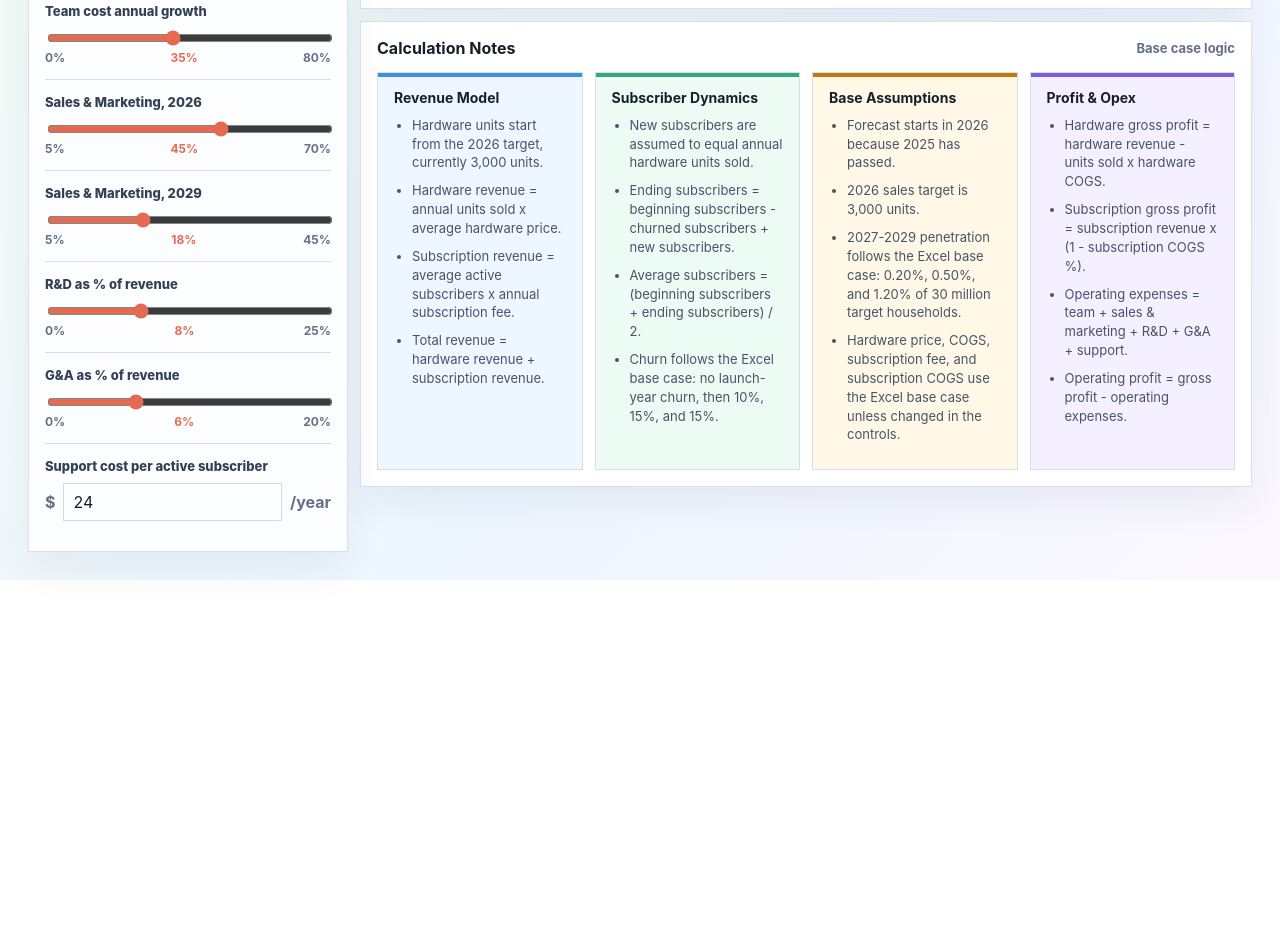
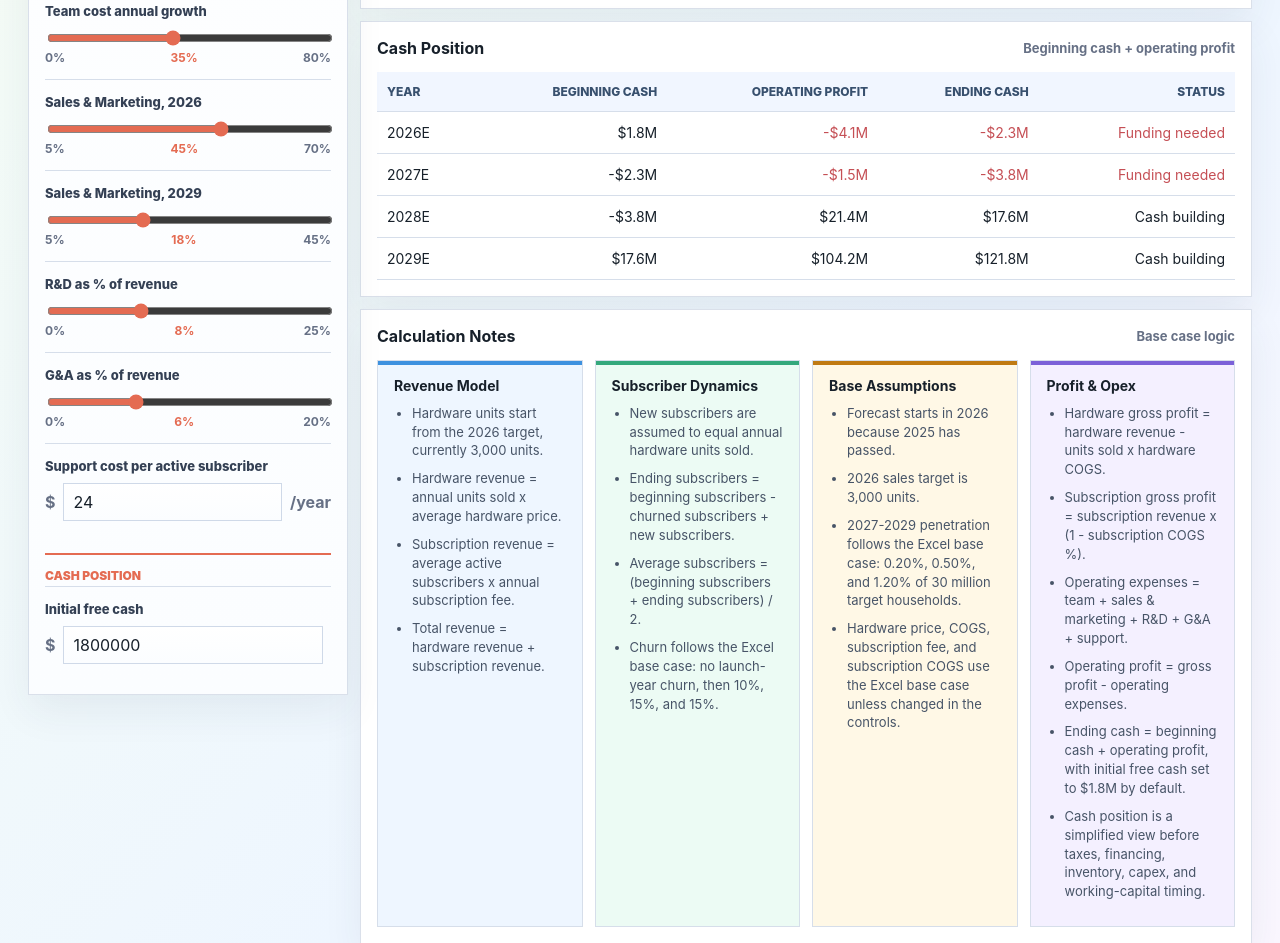
Before and after one commit to fracicsowang/luya-revenue-forecast, a plain HTML site: page index.html in a window 1280 px wide. Shown: the part 1223-2166 px from the top of the page. Before the commit the page ends 1803 px from the top, so only its background shows below. Drawn offline with Linux system fonts and the light colour scheme.

Commit message:
Add cash position forecast

```diff
--- a/app.js
+++ b/app.js
@@ -16,6 +16,7 @@ const baseAssumptions = {
   rdPct: 8,
   gaPct: 6,
   supportCost: 24,
+  startingCash: 1800000,
   penetration: [0, 0.002, 0.005, 0.012],
   churn: [0, 0.1, 0.15, 0.15],
 };
@@ -42,6 +43,7 @@ const inputs = {
   rdPct: document.getElementById("rdPct"),
   gaPct: document.getElementById("gaPct"),
   supportCost: document.getElementById("supportCost"),
+  startingCash: document.getElementById("startingCash"),
 };
 
 let state = { ...baseAssumptions };
@@ -65,6 +67,7 @@ function percent(value) {
 
 function calculateModel(model) {
   let endingSubscribers = 0;
+  let endingCash = model.startingCash;
 
   return years.map((year, index) => {
     const penetration = model.penetration[index] * (model.penetrationScale / 100);
@@ -90,6 +93,8 @@ function calculateModel(model) {
     const supportExpense = endingSubscribers * model.supportCost;
     const operatingExpenses = teamExpense + salesMarketingExpense + rdExpense + gaExpense + supportExpense;
     const operatingProfit = grossProfit - operatingExpenses;
+    const beginningCash = endingCash;
+    endingCash = beginningCash + operatingProfit;
     const grossMargin = totalRevenue === 0 ? 0 : grossProfit / totalRevenue;
     const operatingMargin = totalRevenue === 0 ? 0 : operatingProfit / totalRevenue;
 
@@ -112,6 +117,11 @@ function calculateModel(model) {
         salesMarketingRate,
       },
       operatingProfit,
+      cash: {
+        beginningCash,
+        cashChange: operatingProfit,
+        endingCash,
+      },
       grossMargin,
       operatingMargin,
       subscriptionShare: totalRevenue === 0 ? 0 : subscriptionRevenue / totalRevenue,
@@ -135,6 +145,7 @@ function syncInputs() {
   inputs.rdPct.value = state.rdPct;
   inputs.gaPct.value = state.gaPct;
   inputs.supportCost.value = state.supportCost;
+  inputs.startingCash.value = state.startingCash;
   document.getElementById("subscriptionCogsValue").textContent = `${state.subscriptionCogs}%`;
   document.getElementById("penetrationScaleValue").textContent = `${state.penetrationScale}%`;
   document.getElementById("churnScaleValue").textContent = `${state.churnScale}%`;
@@ -161,6 +172,7 @@ function readInputs() {
   state.rdPct = Number(inputs.rdPct.value) || 0;
   state.gaPct = Number(inputs.gaPct.value) || 0;
   state.supportCost = Number(inputs.supportCost.value) || 0;
+  state.startingCash = Number(inputs.startingCash.value) || 0;
   syncInputs();
   render();
 }
@@ -308,9 +320,28 @@ function renderOpexTable(rows) {
     .join("");
 }
 
+function renderCashTable(rows) {
+  document.getElementById("cashRows").innerHTML = rows
+    .map((row) => {
+      const cashClass = row.cash.endingCash < 0 ? "negative" : "";
+      const status = row.cash.endingCash < 0 ? "Funding needed" : row.cash.cashChange < 0 ? "Using cash" : "Cash building";
+      return `
+        <tr>
+          <td>${row.year}E</td>
+          <td>${money(row.cash.beginningCash)}</td>
+          <td class="${row.cash.cashChange < 0 ? "negative" : ""}">${money(row.cash.cashChange)}</td>
+          <td class="${cashClass}">${money(row.cash.endingCash)}</td>
+          <td class="${cashClass}">${status}</td>
+        </tr>
+      `;
+    })
+    .join("");
+}
+
 function render() {
   const rows = calculateModel(state);
   const finalYear = rows.at(-1);
+  const lowestCashYear = rows.reduce((lowest, row) => (row.cash.endingCash < lowest.cash.endingCash ? row : lowest), rows[0]);
   const baseRows = calculateModel(baseAssumptions);
   const baseRevenue = baseRows.at(-1).totalRevenue;
   const revenueDelta = baseRevenue === 0 ? 0 : finalYear.totalRevenue / baseRevenue - 1;
@@ -323,6 +354,12 @@ function render() {
   document.getElementById("metricOperatingMargin").textContent = `${percent(finalYear.operatingMargin)} operating margin`;
   document.getElementById("metricSubscribers").textContent = number(finalYear.endingSubscribers);
   document.getElementById("metricSubscriptionShare").textContent = `${percent(finalYear.subscriptionShare)} subscription revenue`;
+  document.getElementById("metricCash").textContent = money(finalYear.cash.endingCash);
+  document.getElementById("metricCash").classList.toggle("negative", finalYear.cash.endingCash < 0);
+  document.getElementById("metricCashStatus").textContent =
+    lowestCashYear.cash.endingCash < 0
+      ? `Lowest cash: ${money(lowestCashYear.cash.endingCash)} in ${lowestCashYear.year}`
+      : "Cash positive every year";
   document.getElementById("revenuePeakLabel").textContent = `${money(finalYear.totalRevenue)} in ${finalYear.year}`;
   document.getElementById("marginLabel").textContent = `${percent(finalYear.grossMargin)} gross margin`;
 
@@ -330,6 +367,7 @@ function render() {
   drawProfitChart(rows);
   renderTable(rows);
   renderOpexTable(rows);
+  renderCashTable(rows);
 }
 
 Object.values(inputs).forEach((input) => input.addEventListener("input", readInputs));
--- a/index.html
+++ b/index.html
@@ -40,6 +40,11 @@
           <span>Ending Subscribers</span>
           <strong id="metricSubscribers">0</strong>
           <small id="metricSubscriptionShare">0.0% subscription revenue</small>
+        </article>
+        <article class="metric">
+          <span>2029 Ending Cash</span>
+          <strong id="metricCash">$0</strong>
+          <small id="metricCashStatus">Cash position</small>
         </article>
       </section>
 
@@ -188,6 +193,16 @@
               <span>/year</span>
             </div>
           </div>
+
+          <div class="section-label">Cash Position</div>
+
+          <div class="control-block">
+            <label for="startingCash">Initial free cash</label>
+            <div class="number-row">
+              <span>$</span>
+              <input id="startingCash" type="number" min="0" step="100000" />
+            </div>
+          </div>
         </aside>
 
         <section class="dashboard" aria-label="Forecast dashboard">
@@ -257,6 +272,27 @@
             </div>
           </div>
 
+          <div class="table-panel">
+            <div class="panel-heading">
+              <h2>Cash Position</h2>
+              <span>Beginning cash + operating profit</span>
+            </div>
+            <div class="table-wrap">
+              <table class="cash-table">
+                <thead>
+                  <tr>
+                    <th>Year</th>
+                    <th>Beginning Cash</th>
+                    <th>Operating Profit</th>
+                    <th>Ending Cash</th>
+                    <th>Status</th>
+                  </tr>
+                </thead>
+                <tbody id="cashRows"></tbody>
+              </table>
+            </div>
+          </div>
+
           <section class="notes-panel" aria-label="Calculation notes and assumptions">
             <div class="panel-heading">
               <h2>Calculation Notes</h2>
@@ -300,6 +336,8 @@
                   <li>Subscription gross profit = subscription revenue x (1 - subscription COGS %).</li>
                   <li>Operating expenses = team + sales & marketing + R&D + G&A + support.</li>
                   <li>Operating profit = gross profit - operating expenses.</li>
+                  <li>Ending cash = beginning cash + operating profit, with initial free cash set to $1.8M by default.</li>
+                  <li>Cash position is a simplified view before taxes, financing, inventory, capex, and working-capital timing.</li>
                 </ul>
               </article>
             </div>
--- a/styles.css
+++ b/styles.css
@@ -110,7 +110,7 @@ h2 {
 
 .summary-grid {
   display: grid;
-  grid-template-columns: repeat(4, minmax(0, 1fr));
+  grid-template-columns: repeat(5, minmax(0, 1fr));
   gap: 12px;
   margin-bottom: 12px;
 }
@@ -165,6 +165,14 @@ h2 {
   background: linear-gradient(90deg, var(--violet), var(--coral));
 }
 
+.metric:nth-child(5) {
+  background: linear-gradient(180deg, var(--rose-soft), #ffffff 58%);
+}
+
+.metric:nth-child(5)::before {
+  background: linear-gradient(90deg, var(--coral), var(--red));
+}
+
 .metric span,
 .metric small {
   display: block;
@@ -192,6 +200,10 @@ h2 {
 
 .metric:nth-child(4) strong {
   color: var(--violet);
+}
+
+.metric:nth-child(5) strong {
+  color: var(--coral);
 }
 
 .workspace {
@@ -427,6 +439,10 @@ table {
   border-collapse: collapse;
 }
 
+.cash-table {
+  min-width: 720px;
+}
+
 th,
 td {
   padding: 12px 10px;
```
